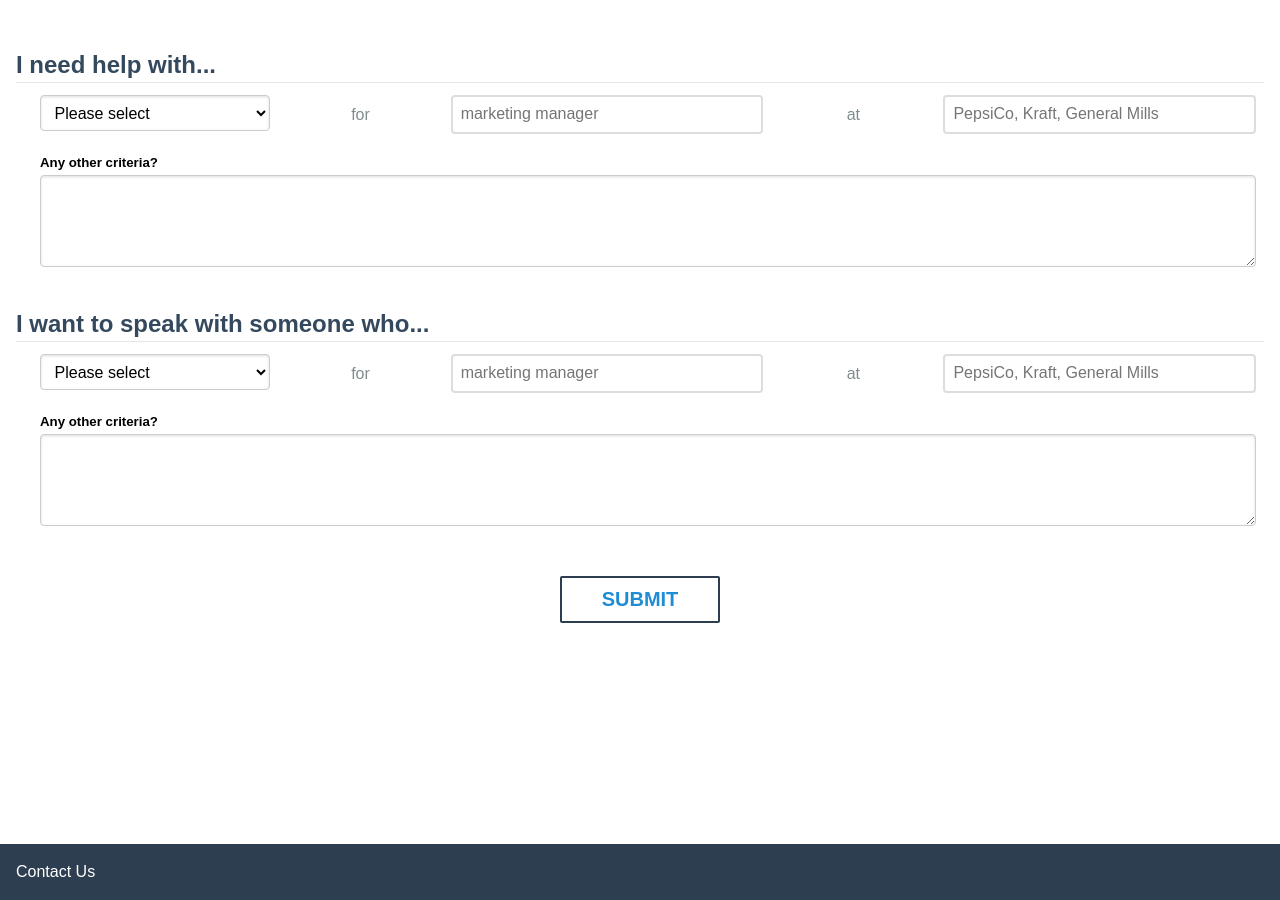
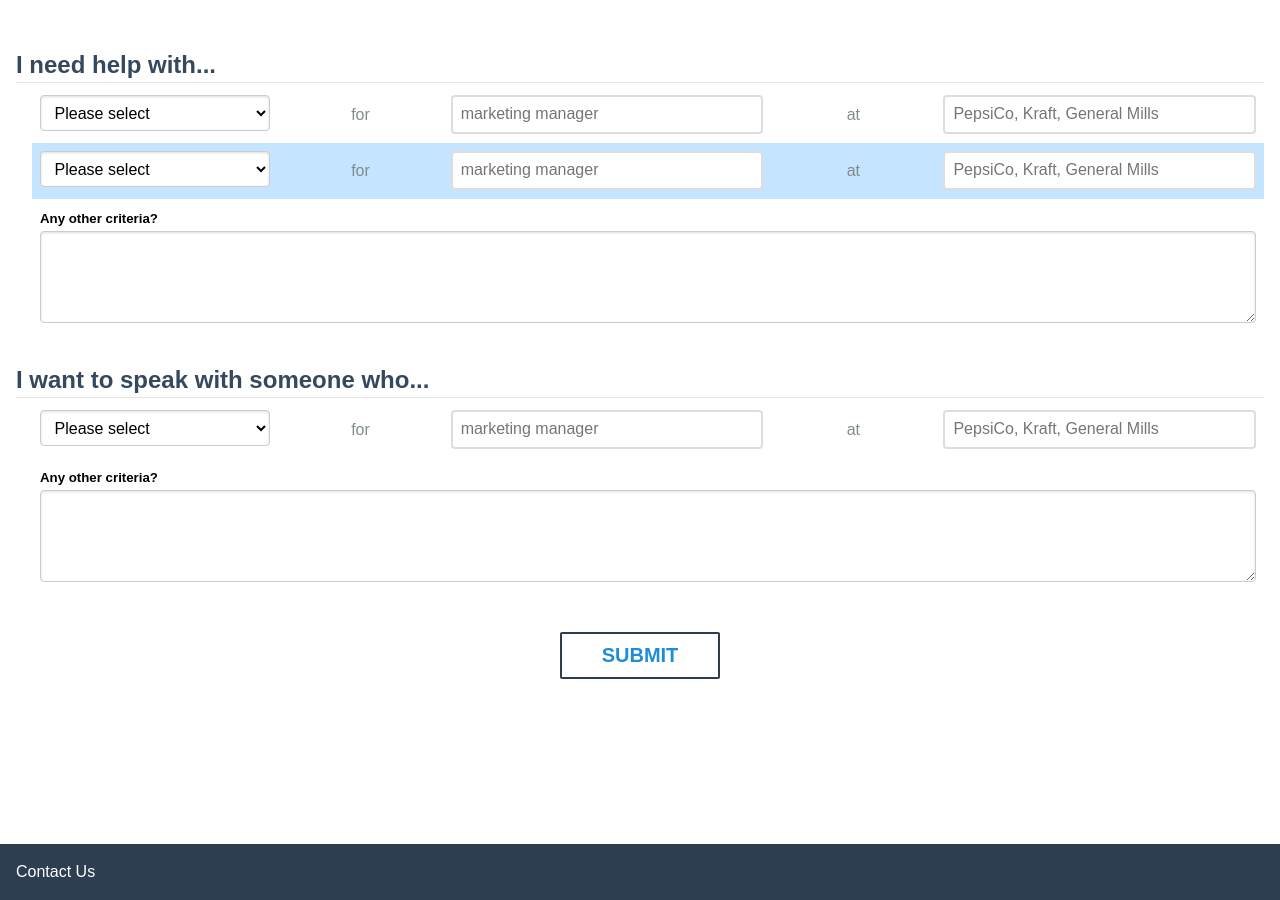
Before and after one commit to monaqvi/monaqvi.github.io, a Jekyll site: the page projects/ten-consumer-price-check/request/index.html, which Jekyll copies as it is, in a window 1280 px wide. Built offline with Jekyll 4.4.1, drawn with Linux system fonts in a browser that asks for light colours; nearby versions of some CDN libraries.

Commit message:
Add tooltip

```diff
--- a/projects/ten-consumer-price-check/css/main.css
+++ b/projects/ten-consumer-price-check/css/main.css
@@ -48,6 +48,10 @@
 .sides-only {
   padding-top: 0;
   padding-bottom: 0;
+}
+
+.float-left {
+  float: left;
 }
 
 .is-right {
@@ -261,6 +265,18 @@
 .pure-form fieldset * {
   color: black;
 }
+.pure-form .tooltip {
+  background: #C4E4FF;
+}
+
+.pure-form .tooltip:before {
+  display: block;
+  width: 0;
+  height: 0;
+  border-left: .5em solid transparent;
+  border-right: .5em solid transparent;
+  border-bottom: .5em solid #C4E4FF;
+}
 
 .invalid:after {
   content: 'Please answer this before submitting.';
@@ -288,6 +304,7 @@
 .pure-form p {
   margin: .25em 0;
 }
+
 
 /* -- TYPEWRITER EFFECT -- */
 .typed-cursor {
--- a/projects/ten-consumer-price-check/request/index.html
+++ b/projects/ten-consumer-price-check/request/index.html
@@ -51,12 +51,52 @@
                 </fieldset>
               </div>
             </div>
+
+            <div class="arrow-up indented"></div>
+            <div class="pure-u-1 tooltip">
+              <div class="pure-g">
+                <div class="pure-u-1 pure-u-md-1-5">
+                  <fieldset required class="pure-u-1">
+                    <select class="pure-u-1">
+                      <option value="" selected disabled>Please select</option>
+                      <option value="app">Application review / guidance</option>
+                      <option value="interview">Interview preparation</option>
+                      <option value="offer">Offer evaluation</option>
+                      <option value="other">Other</option>
+                    </select>
+                  </fieldset>
+                </div>
+                <div class="pure-u-1 pure-u-md-2-5">
+                  <div class="pure-g">
+                    <p class="pure-u-1 pure-u-md-1-3 is-center">
+                      for
+                    </p>
+                    <fieldset class="pure-u-1 pure-u-md-2-3 is-center" required>
+                      <input  class="pure-u-1" type="text" name="position" placeholder="marketing manager" autocomplete="off">
+                    </fieldset>
+                  </div>
+                </div>
+
+                <div class="pure-u-1 pure-u-md-2-5">
+                  <div class="pure-g">
+                    <p class="pure-u-1 pure-u-md-1-3 is-center">
+                      at
+                    </p>
+                    <fieldset class="pure-u-1 pure-u-md-2-3 is-center" required>
+                      <input type="text" class="pure-u-1" name="company" placeholder="PepsiCo, Kraft, General Mills" autocomplete="off">
+                    </fieldset>
+                  </div>
+                </div>
+              </div>
+            </div>
+
             <div class="pure-u-1">
               <fieldset class="pure-u-1">
                 <h5 class="no-margin">Any other criteria?</h5>
                 <textarea rows="4" class="pure-u-1"></textarea>
               </fieldset>
             </div>
+          </div>
         </section>
 
         <section>
```
